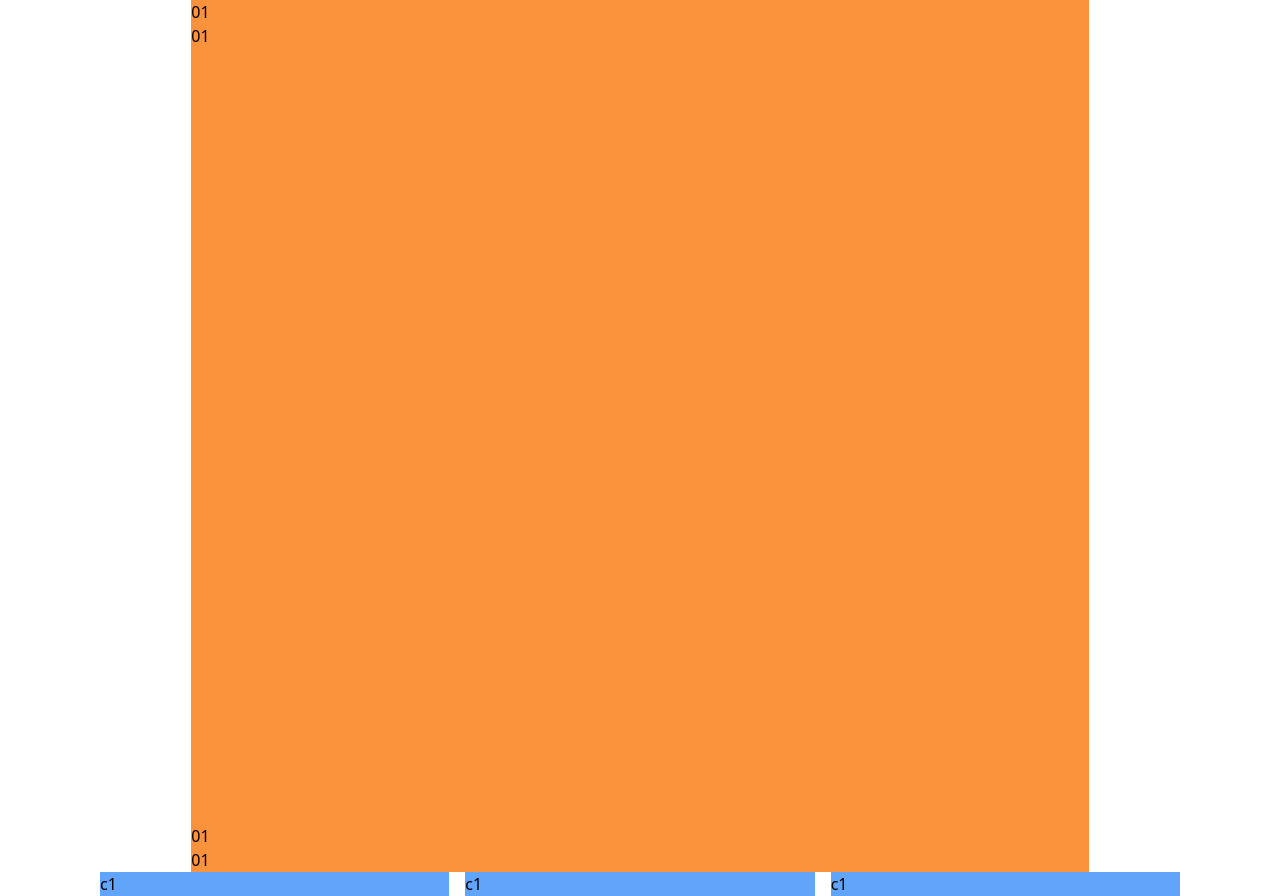
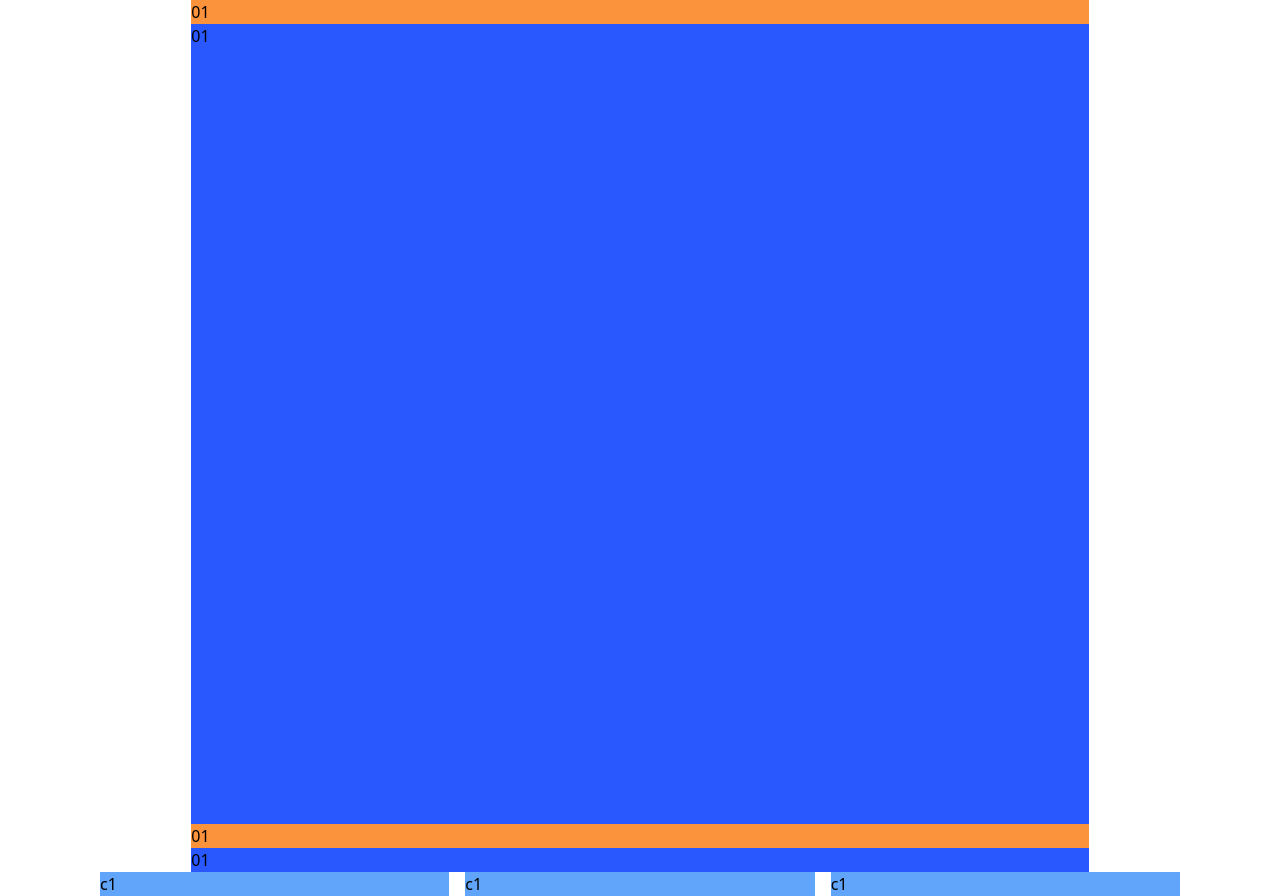
Before and after one commit to madusankanipunajith/portfolio-2023, a React (Create React App) app: page / in a window 1280 px wide. Built offline with nearby package versions, Linux system fonts and the light colour scheme; the HTML template or start-up script is replaced by a standard one.

Commit message:
Add theme

```diff
--- a/src/Exp.js
+++ b/src/Exp.js
@@ -3,7 +3,7 @@ import React from "react";
 const Exp = () => {
 	return (
 		<section className="grid grid-cols-12 gap-4 ">
-			<div className="col-start-2 col-span-10 bg-orange-400">01</div>
+			<div className="col-start-2 col-span-10 bg-primary">01</div>
 		</section>
 	);
 };
--- a/src/Hero.js
+++ b/src/Hero.js
@@ -3,7 +3,7 @@ import React from "react";
 const Hero = () => {
 	return (
 		<section className="grid grid-cols-12 gap-4 h-full">
-			<div className="col-start-2 col-span-10 bg-orange-400">01</div>
+			<div className="col-start-2 col-span-10 bg-primary">01</div>
 		</section>
 	);
 };
--- a/tailwind.config.js
+++ b/tailwind.config.js
@@ -6,6 +6,11 @@ module.exports = {
 			fontFamily: {
 				inter: "Inter",
 			},
+			colors: {
+				primary: "#2958FF",
+				dark: "#08164B",
+				light: "#F4F7FF"
+			},
 		},
 	},
 	plugins: [],
```
